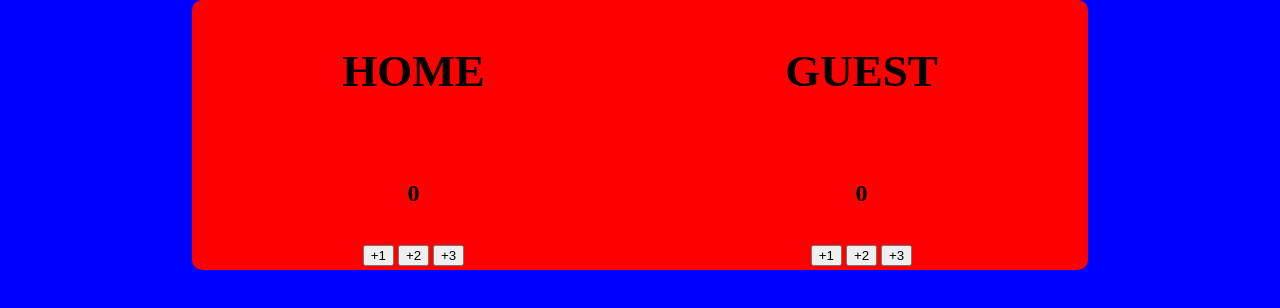
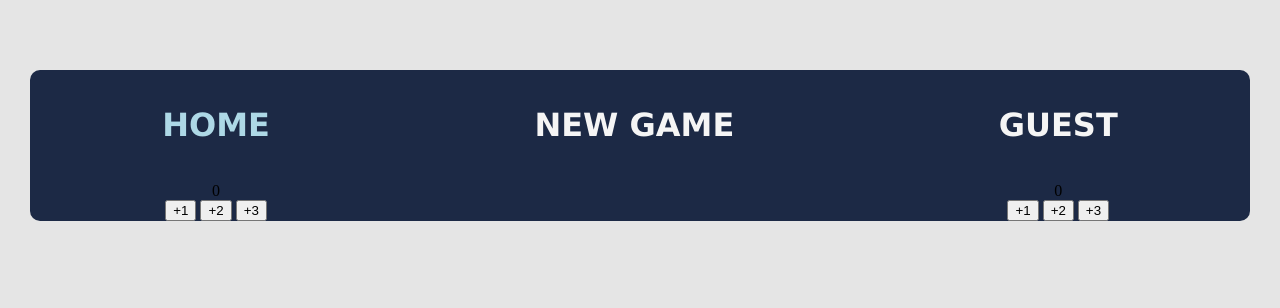
Before and after one commit to Amehlawal/javascript-learning, a plain HTML site: page basketball/index.html in a window 1280 px wide. Drawn offline with Linux system fonts and the light colour scheme.

Commit message:
changed backgrond, added a new game option

```diff
--- a/basketball/index.css
+++ b/basketball/index.css
@@ -4,23 +4,36 @@
 }
 body {
     margin: 0;
-
-    text-align: center;
-    background-color: blue;
+    background-color: #e5e5e5;
+    display: block;
+}
+div {
+    display: block;
 }
 
 .container {
     display: flex;
-    background: red;
+    background: #1c2945;
     justify-content: space-around;
-    max-width: 70%;
-    margin: auto;
+    margin: 70px 30px;
     border-radius: 10px;
-    padding-bottom: 4px;
+    padding-top: 16px;
+}
+.word{
+    color: whitesmoke;
+    font-size: xx-large;
+    font-family: Verdana, Geneva, Tahoma, sans-serif;
+    margin-bottom: 5px;
+    margin: 20px auto;
 }
 h3{
-    font-size: 45px;
-    font-weight: 600;
+    display: block;
+    font-size: 1.17em;
+    font-weight: bold;
+    margin-block-start: 1em;
+    margin-block-end: 1em;
+    margin-inline-start: 0px;
+    margin-inline-end: 0px;
     font-family: 'Times New Roman', Times, serif;
 }
 span{
--- a/basketball/index.html
+++ b/basketball/index.html
@@ -5,22 +5,28 @@
     <body>
         <div class="container">
             <div>
-                <h3>HOME</h3>
+                <h3 class="word" id="name1" style="color: lightblue;">HOME</h3>
                 <br>
-                <h2 id="home-el">0</h2>
-                <br>
-                <button onclick="addOne()">+1</button>
-                <button onclick="addTwo()">+2</button>
-                <button onclick="addThree()">+3</button>
+                <div class="num" id="board1">0</div>
+                <div>
+                    <button onclick="addOne()">+1</button>
+                    <button onclick="addTwo()">+2</button>
+                    <button onclick="addThree()">+3</button>
+                </div>
             </div>
             <div>
-                <h3>GUEST</h3>
+                <h3 class="word" id="gm">NEW GAME</h3>
+            </div>
+            <div>
+                <h3 class="word" id="name2" style="color: whitesmoke;">GUEST</h3>
                 <br>
-                <h2 id="guest-el">0</h2>
+                <civ class='num' id="board2">0</h2>
                 <br>
-                <button onclick="addOne()">+1</button>
-                <button onclick="addTwo()">+2</button>
-                <button onclick="addThree()">+3</button>
+                <div>
+                    <button onclick="addOnei()">+1</button>
+                    <button onclick="addTwoi()">+2</button>
+                    <button onclick="addThreei()">+3</button>
+                </div>
             </div>
         </div>
         <script src="index.js"></script>
```
